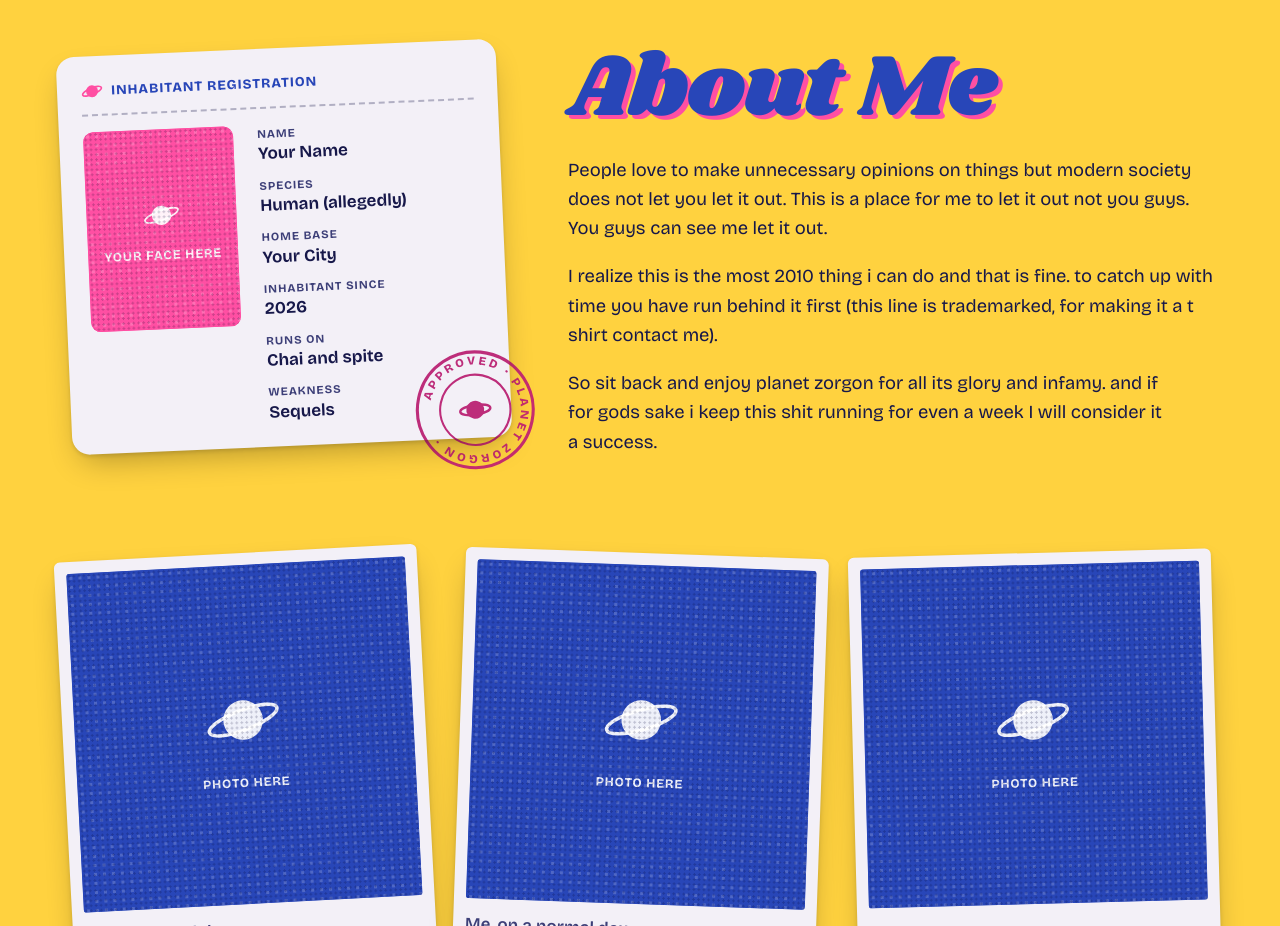
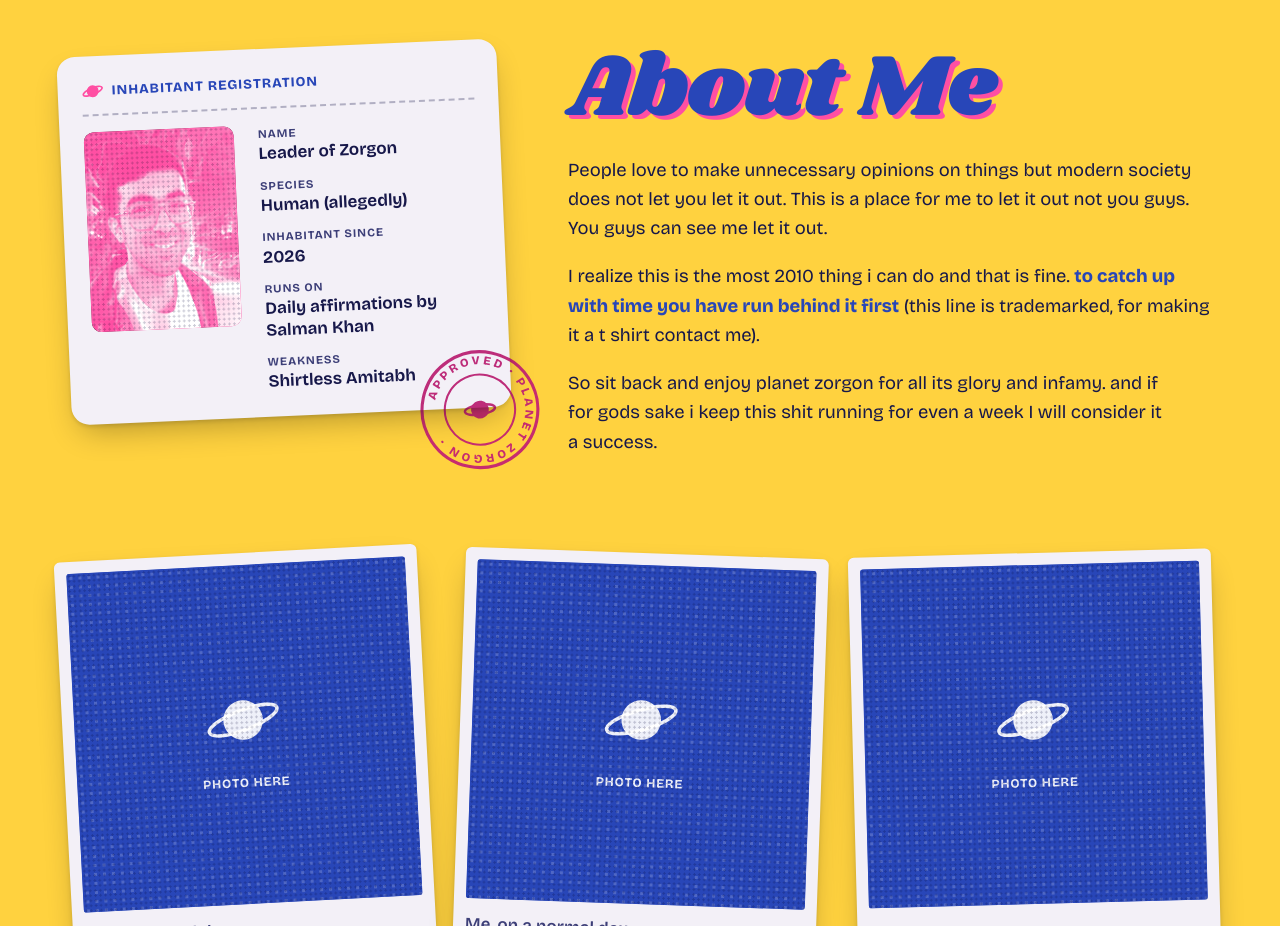
Before and after one commit to okdoey123/Planet-Zorgon, a plain HTML site: page index.html in a window 1280 px wide. Shown: the part 880-1806 px from the top of the page. Drawn offline with Linux system fonts and the light colour scheme.

Commit message:
Passport photo and details; bold support; stamp position
Co-Authored-By: Claude Opus 5.5 <noreply@anthropic.com>
Claude-Session: https://claude.ai/code/session_011rEFRz47HzfPVUzG1B5Hhx

```diff
--- a/content.js
+++ b/content.js
@@ -7,6 +7,7 @@
    1. Text goes between backticks `like this`. Apostrophes are fine inside.
    2. Every { ... } block ends with a comma  },  before the next one.
    3. Leave a blank line inside a review to start a new paragraph.
+      Wrap words in double stars to make them bold: **like this**
    4. Pictures: put the file in the "images" folder, then write
       image: "images/your-file.jpg"
       No picture yet? Leave it as  image: ""  — a placeholder shows up.
@@ -23,22 +24,21 @@ const SITE = {
    ABOUT ME
    --------------------------------------------------------------------- */
 const ABOUT = {
-  photo: "",                       // e.g. "images/me.jpg"  (a portrait, face clearly visible)
+  photo: "images/me.jpg",          // a portrait, face clearly visible
   heading: `About Me`,
   bio: `People love to make unnecessary opinions on things but modern society does not let you let it out. This is a place for me to let it out not you guys. You guys can see me let it out.
 
-I realize this is the most 2010 thing i can do and that is fine. to catch up with time you have run behind it first (this line is trademarked, for making it a t shirt contact me).
+I realize this is the most 2010 thing i can do and that is fine. **to catch up with time you have run behind it first** (this line is trademarked, for making it a t shirt contact me).
 
 So sit back and enjoy planet zorgon for all its glory and infamy. and if for gods sake i keep this shit running for even a week I will consider it a success.`,
 
   // The little "alien passport" card. Change the right-hand side of each line.
   passport: [
-    ["Name",            `Your Name`],
+    ["Name",            `Leader of Zorgon`],
     ["Species",         `Human (allegedly)`],
-    ["Home base",       `Your City`],
     ["Inhabitant since",`2026`],
-    ["Runs on",         `Chai and spite`],
-    ["Weakness",        `Sequels`],
+    ["Runs on",         `Daily affirmations by Salman Khan`],
+    ["Weakness",        `Shirtless Amitabh`],
   ],
 
   // Extra photos of you (up to 3 look best). Leave the list empty [] for none.
--- a/shared.js
+++ b/shared.js
@@ -15,7 +15,9 @@ window.PZ = (function () {
   if (!site) document.addEventListener("DOMContentLoaded", showOops), showOops();
 
   const esc = (t) => String(t ?? "").replace(/[&<>"']/g, (c) => ({ "&": "&amp;", "<": "&lt;", ">": "&gt;", '"': "&quot;", "'": "&#39;" }[c]));
-  const paras = (t) => String(t ?? "").trim().split(/\n\s*\n/).map((p) => `<p>${esc(p.trim()).replace(/\n/g, "<br>")}</p>`).join("");
+  // Paragraphs from blank lines. **like this** = bold (escaped first, so no other HTML gets through).
+  const inline = (t) => esc(t).replace(/\*\*(.+?)\*\*/g, "<strong>$1</strong>");
+  const paras = (t) => String(t ?? "").trim().split(/\n\s*\n/).map((p) => `<p>${inline(p.trim()).replace(/\n/g, "<br>")}</p>`).join("");
   const slug = (t) => String(t ?? "").toLowerCase().normalize("NFKD").replace(/[^\w\s-]/g, "").trim().replace(/[\s_]+/g, "-").replace(/-+/g, "-").slice(0, 60).replace(/-$/, "") || "item";
   const clamp = (n, lo, hi) => Math.max(lo, Math.min(hi, Number(n) || 0));
   const icon = (id, cls = "") => `<svg class="${cls}" aria-hidden="true"><use href="#${id}"/></svg>`;
--- a/styles.css
+++ b/styles.css
@@ -284,7 +284,7 @@ code { font-family: ui-monospace, "SF Mono", Menlo, monospace; font-size: .88em;
 .passport__fields div { display: grid; gap: 0; }
 .passport__fields dt { font-size: .72rem; font-weight: 700; font-stretch: 78%; letter-spacing: .08em; text-transform: uppercase; color: var(--ink-soft); }
 .passport__fields dd { margin: 0; font-weight: 650; line-height: 1.25; overflow-wrap: anywhere; }
-.passport__stamp { position: absolute; right: -26px; bottom: -34px; width: 124px; color: #c21d73; transform: rotate(14deg); mix-blend-mode: multiply; opacity: .92; font-family: var(--body); font-weight: 800; font-stretch: 75%; }
+.passport__stamp { position: absolute; right: -30px; bottom: -64px; width: 124px; color: #c21d73; transform: rotate(14deg); mix-blend-mode: multiply; opacity: .92; font-family: var(--body); font-weight: 800; font-stretch: 75%; }
 .passport__stamp svg { width: 100%; height: auto; display: block; }
 
 .evidence { list-style: none; margin: var(--s9) auto 0; padding: 0; max-width: 1180px; display: grid; grid-template-columns: repeat(auto-fit, minmax(200px, 1fr)); gap: var(--s6); }
@@ -732,3 +732,6 @@ code { font-family: ui-monospace, "SF Mono", Menlo, monospace; font-size: .88em;
   .signal__form { grid-template-columns: 1fr; border-radius: 22px; }
   .signal__btn { width: 100%; }
 }
+
+.prose strong { font-weight: 760; }
+.about .prose strong { color: var(--blue); }
```
Also changed, not shown: images/me.jpg (added).
